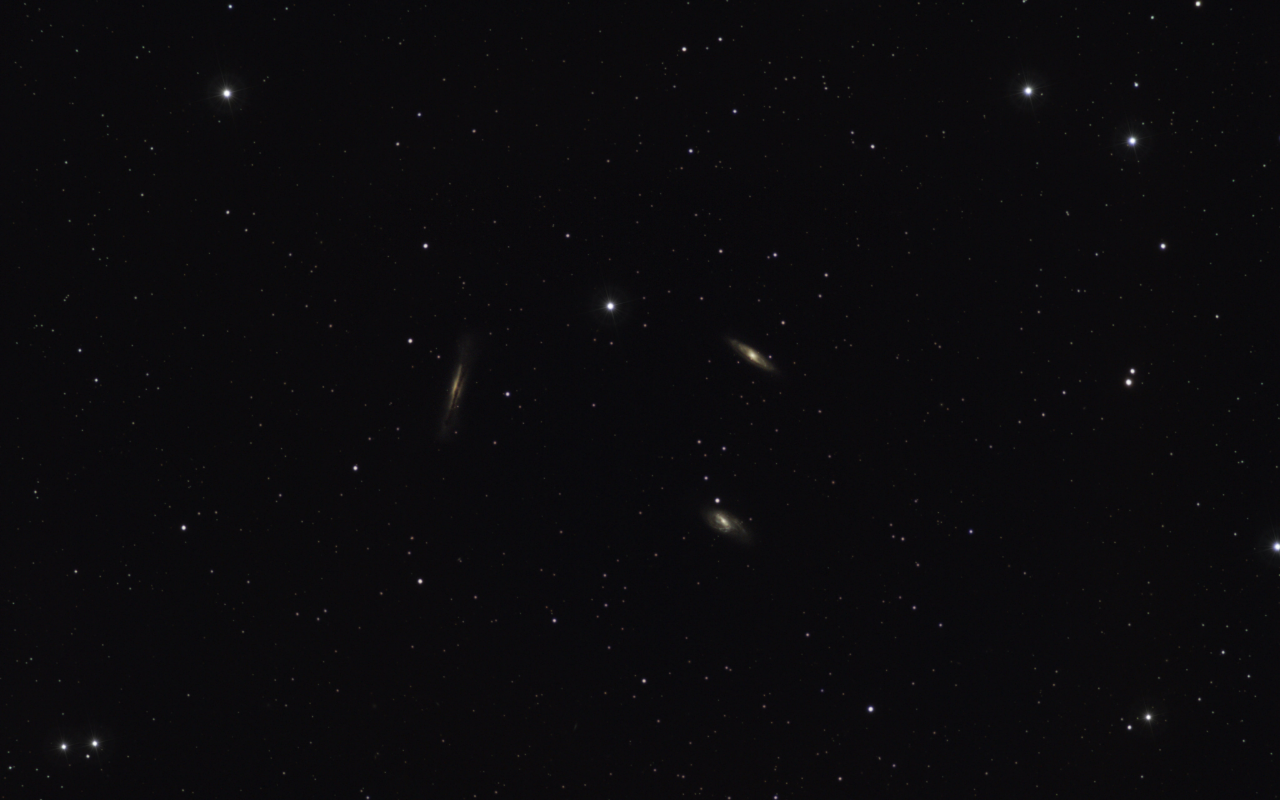
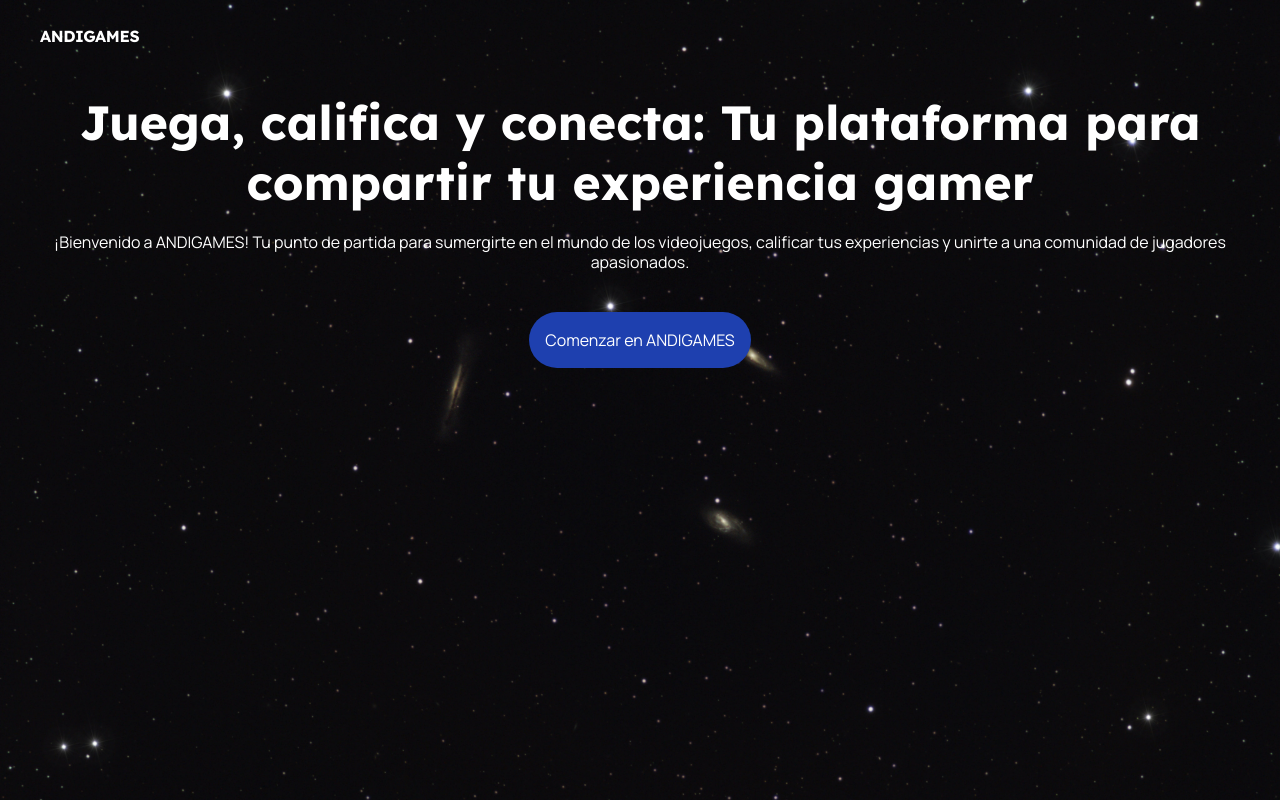
Before and after one commit to natandreli/andigames-front, a Next.js app: page /login in a window 1280 px wide. Built offline with nearby package versions, Linux system fonts and the light colour scheme.

Commit message:
Landing page almost done

```diff
--- a/app/login/page.jsx
+++ b/app/login/page.jsx
@@ -8,10 +8,31 @@ const lexend = Lexend({ subsets: ['latin'], weights: [400, 500, 600, 700] })
 
 export default function Home() {
 
-  const router = useRouter();
+    const router = useRouter();
 
-  return (
-    <div>
-    </div>
-  )
+    return (
+        <div>
+            <nav className="flex items-center justify-between p-6 pl-10 pr-10">
+                <div className="flex items-center flex-shrink-0 text-white mr-6">
+                    <span className={`font-bold text-sl tracking-tight ${lexend.className}`}>
+                        <button
+                            onClick={() => router.push('/')}
+                        >
+                            ANDIGAMES
+                        </button>
+                    </span>
+                </div>
+            </nav>
+            <div className='container mx-auto px-10 pt-5 text-center'>
+                <h1 className={`font-bold text-5xl text-center text-white leading-tight ${lexend.className}`}>Juega, califica y conecta: Tu plataforma para compartir tu experiencia gamer</h1>
+                <h2 className={`text-base mt-5 text-center text-white leading-tight`}>¡Bienvenido a ANDIGAMES! Tu punto de partida para sumergirte en el mundo de los videojuegos, calificar tus experiencias y unirte a una comunidad de jugadores apasionados.</h2>
+                <button
+                    className="m-auto mt-10 bg-blue-800 hover:bg-blue-600 text-white px-4 py-4 rounded-full"
+                    onClick={() => router.push('/signup')}
+                >
+                    Comenzar en ANDIGAMES
+                </button>
+            </div>
+        </div>
+    )
 }
--- a/app/page.jsx
+++ b/app/page.jsx
@@ -15,21 +15,27 @@ export default function Home() {
       <nav className="flex items-center justify-between p-6 pl-10 pr-10">
         <div className="flex items-center flex-shrink-0 text-white mr-6">
           <span className={`font-bold text-sl tracking-tight ${lexend.className}`}>
-            <button>ANDIGAMES</button>
+            <button
+              onClick={() => router.push('/')}
+            >
+              ANDIGAMES
+            </button>
           </span>
         </div>
         <div className="w-full flex items-center">
           <div className={`text-sm ml-auto`}>
             <button
               className="text-white hover:text-blue-400 py-2 px-4 rounded-full mr-2"
-              onClick = {() =>
-                router.push('/login')}>
-              Inicia sesión</button>
+              onClick={() => router.push('/login')}
+            >
+              Inicia sesión
+            </button>
             <button
               className="bg-white hover:bg-blue-800 text-neutral-700 hover:text-white py-2 px-4 rounded-full"
-              onClick = {() =>
-                router.push('/signup')}>
-              Regístrate</button>
+              onClick={() => router.push('/signup')}
+            >
+              Regístrate
+            </button>
           </div>
         </div>
       </nav>
@@ -38,8 +44,8 @@ export default function Home() {
         <h2 className={`text-base mt-5 text-center text-white leading-tight`}>¡Bienvenido a ANDIGAMES! Tu punto de partida para sumergirte en el mundo de los videojuegos, calificar tus experiencias y unirte a una comunidad de jugadores apasionados.</h2>
         <button
           className="m-auto mt-10 bg-blue-800 hover:bg-blue-600 text-white px-4 py-4 rounded-full"
-            onClick = {() =>
-              router.push('/signup')}>
+          onClick={() => router.push('/signup')}
+        >
           Comenzar en ANDIGAMES
         </button>
       </div>
```
Lines whose indentation alone changed are shown as unchanged.
